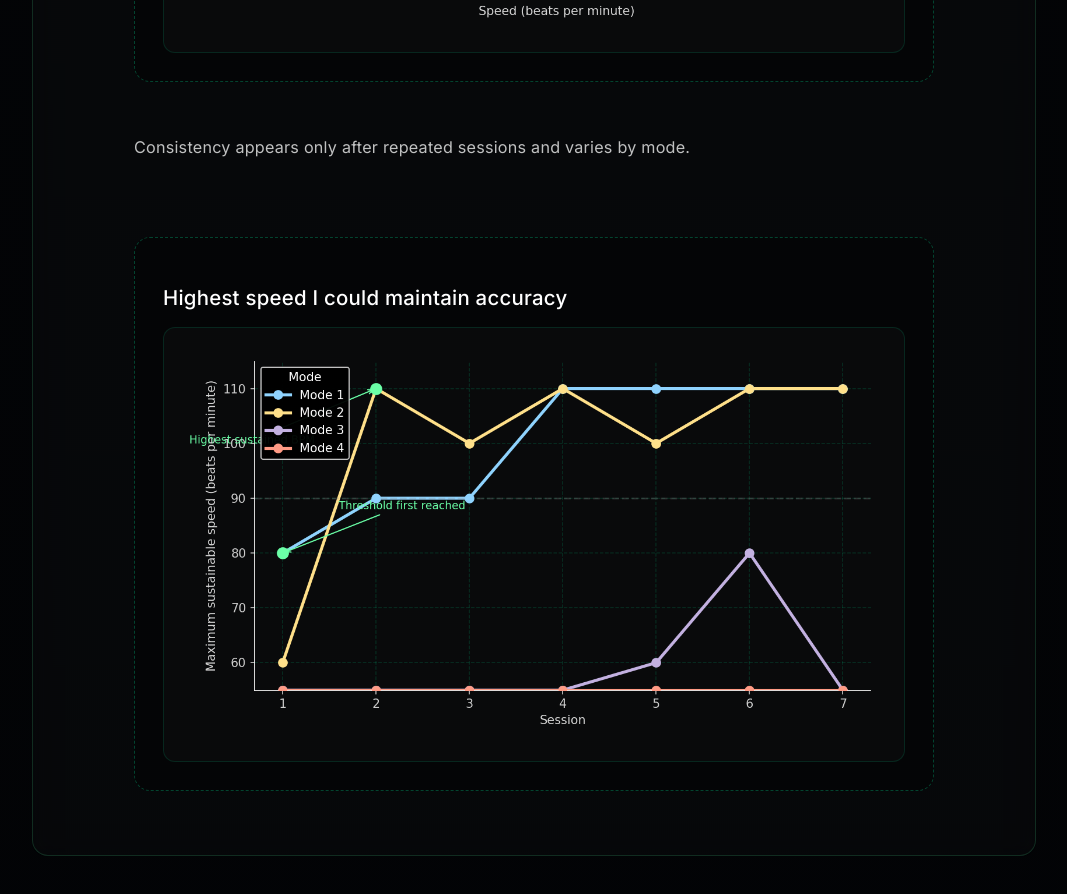
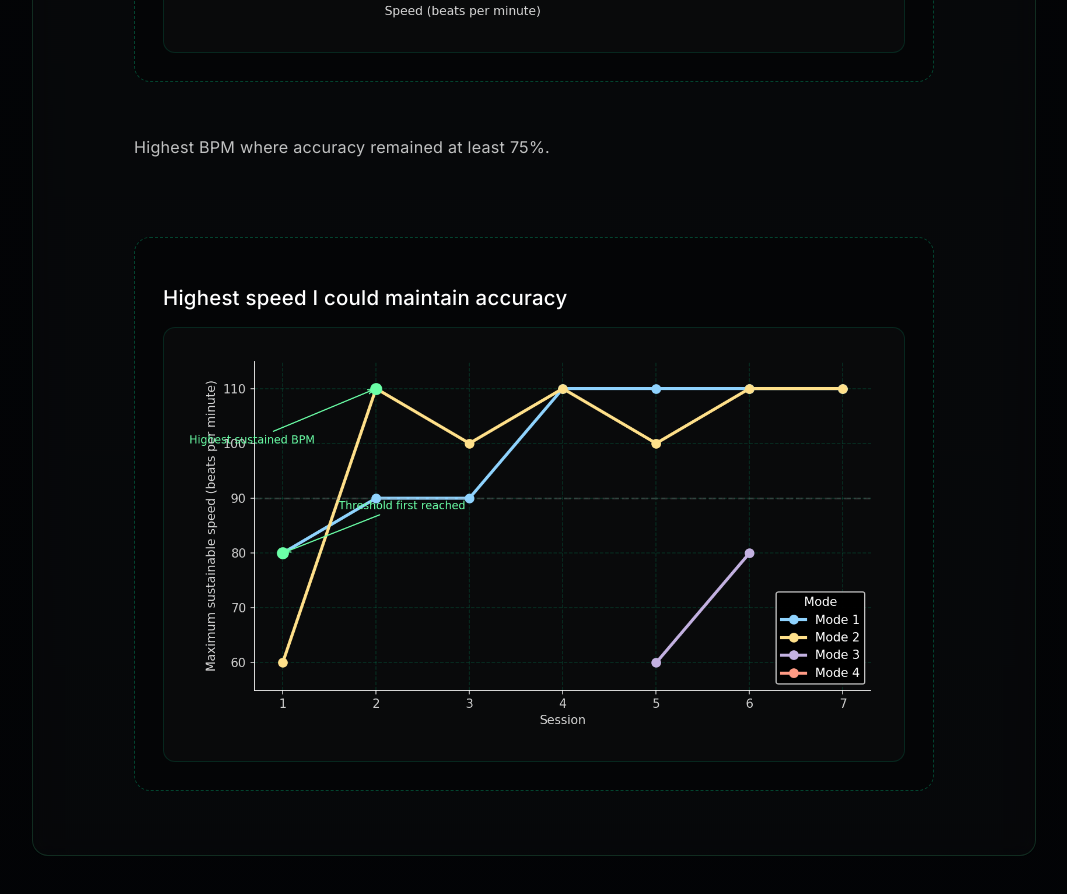
Before and after one commit to rishav-basnet/Guitar-Learning-Research-Website, a React (Vite) app: page / in a window 1280 px wide. Shown: the part 9880-10774 px from the top of the page, without its empty margins (106-1173 px from the left). Built offline with nearby package versions, Linux system fonts and the light colour scheme.

Commit message:
Fix graph data validity, threshold logic, and insight alignment

```diff
--- a/src/components/Factors.jsx
+++ b/src/components/Factors.jsx
@@ -58,7 +58,7 @@
         </div>
       </div>
       <p className="chart-insight">
-        Consistency appears only after repeated sessions and varies by mode.
+        Highest BPM where accuracy remained at least 75%.
       </p>
       <div className="chart-card">
         <h3 className="chart-title">Highest speed I could maintain accuracy</h3>
```
Also changed, not shown: public/figures/clean_ratio_vs_bpm_by_mode.png, public/figures/max_bpm_clean_ratio_ge_075.png.
